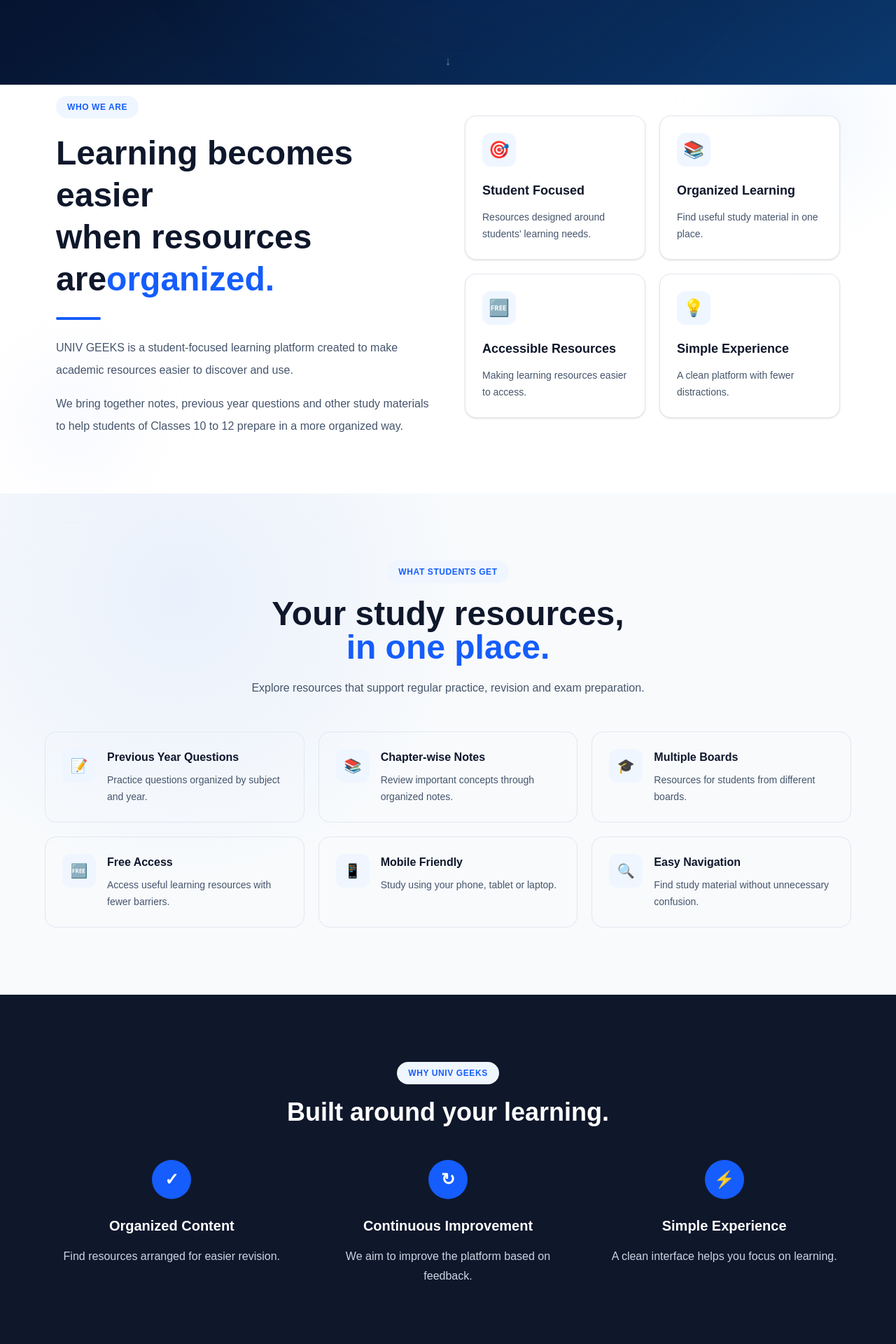
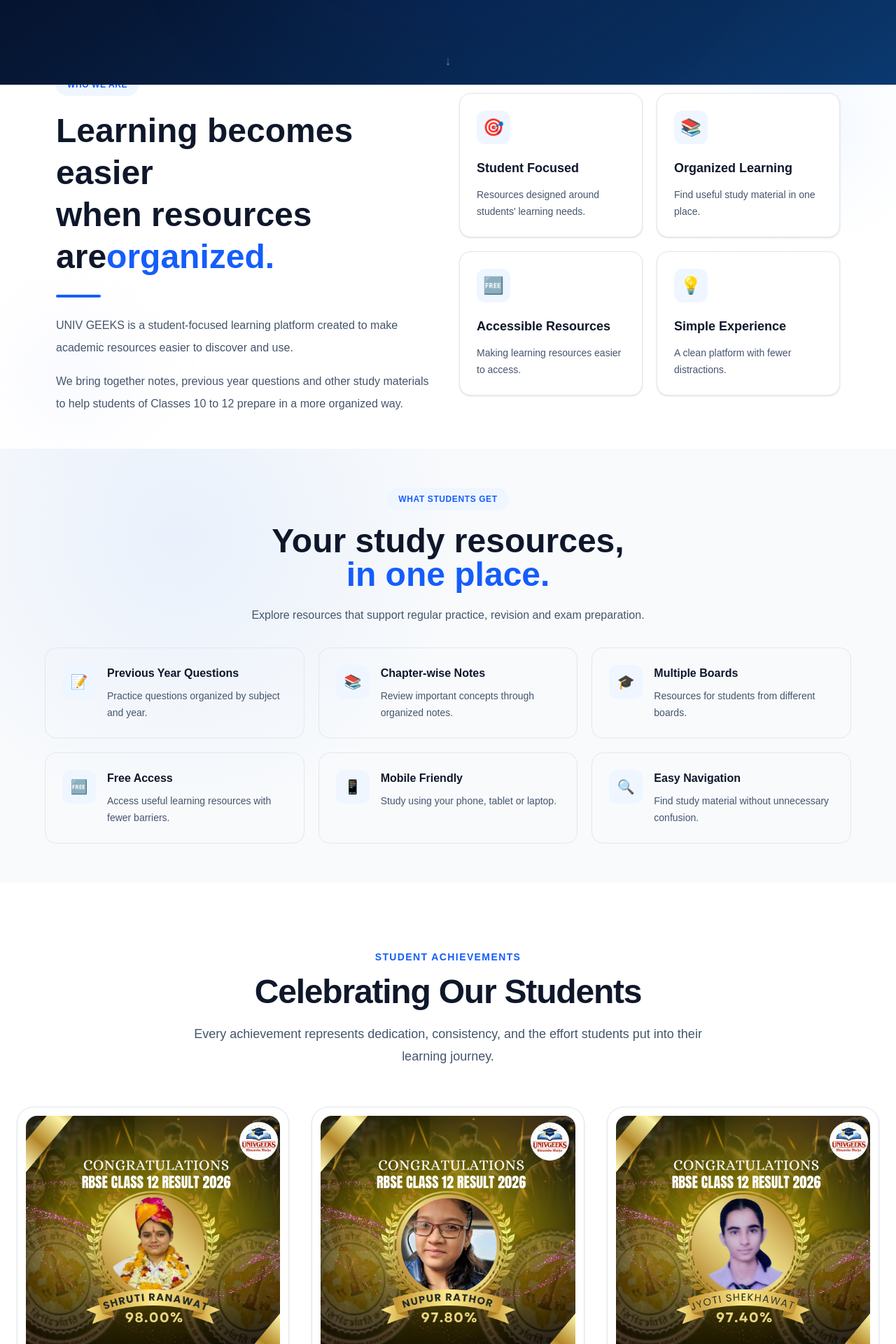
Before and after one commit to avnisonava147/Univ-Geeks, a Next.js app in the folder frontend/: page /about in a window 1280 px wide. Shown: the part 760-2680 px from the top of the page at 70% size. Built offline with nearby package versions, Linux system fonts and the light colour scheme.

Commit message:
Reduced the spacing between the sections

```diff
--- a/frontend/app/about/page.tsx
+++ b/frontend/app/about/page.tsx
@@ -347,12 +347,12 @@
           2. WHO WE ARE
       ================================================= */}
 
-      <section className="relative z-10 -mt-16 rounded-t-[3rem] sofy-grid-50 px-6 py-20 md:px-12 lg:px-20">
+      <section className="relative z-10 -mt-16 rounded-t-[3rem] sofy-grid-50 px-6 py-12 md:px-12 lg:px-20">
         <div className="pointer-events-none absolute right-10 top-10 h-40 w-40 rounded-full bg-blue-100/50 blur-3xl" />
 
 <div className="pointer-events-none absolute bottom-10 left-10 h-32 w-32 rounded-full bg-indigo-100/40 blur-3xl" />
 
-        <div className="mx-auto grid max-w-6xl items-center gap-12 lg:grid-cols-2">
+        <div className="mx-auto grid max-w-6xl items-center gap-8 lg:grid-cols-2">
 
           <Reveal>
 
@@ -449,7 +449,7 @@
           3. WHAT STUDENTS GET
       ================================================= */}
 
-      <section className="soft-glow px-6 py-20 sm:py-24">
+      <section className="soft-glow px-6 py-12 sm:py-14">
 
         <div className="mx-auto max-w-6xl">
 
@@ -479,7 +479,7 @@
           </Reveal>
 
 
-          <div className="mt-12 grid gap-5 sm:grid-cols-2 lg:grid-cols-3">
+          <div className="mt-8 grid gap-5 sm:grid-cols-2 lg:grid-cols-3">
 
             {[
               {
@@ -546,12 +546,14 @@
 
       </section>
 
+          <StudentSuccess />
+
 
       {/* =================================================
           4. WHY CHOOSE US
       ================================================= */}
 
-      <section className="bg-slate-900 px-6 py-20 text-white sm:py-24">
+      <section className="bg-slate-900 px-6 py-12 text-white sm:py-14">
 
         <div className="mx-auto max-w-6xl">
 
@@ -572,7 +574,7 @@
           </Reveal>
 
 
-          <div className="mt-12 grid gap-8 md:grid-cols-3">
+          <div className="mt-8 grid gap-6 md:grid-cols-3">
 
             {[
               {
@@ -620,17 +622,11 @@
 
       </section>
 
-
-
-
-      <StudentSuccess />
-
-
       {/* =================================================
           6. FOUNDER
       ================================================= */}
       {/* Founder Section */}
-<section className="soft-glow-50 px-6 py-20 sm:py-24">
+<section className="soft-glow-50 px-6 py-12 sm:py-14">
   <div className="mx-auto max-w-5xl">
 
     {/* Heading */}
@@ -648,7 +644,7 @@
 
     {/* Founder Card */}
     <Reveal delay={150}>
-      <div className="mt-12 grid overflow-hidden rounded-3xl border border-slate-200 bg-white shadow-sm md:grid-cols-2">
+      <div className="mt-8 grid overflow-hidden rounded-3xl border border-slate-200 bg-white shadow-sm md:grid-cols-2">
 
         {/* Founder Photo */}
         <div className="relative min-h-80 overflow-hidden bg-blue-50">
@@ -691,7 +687,7 @@
           7. ANIMATED STATISTICS
       ================================================= */}
 
-      <section className="px-6 py-20 sm:py-24">
+      <section className="px-6 py-12 sm:py-14">
 
         <div className="mx-auto max-w-6xl">
 
@@ -712,7 +708,7 @@
           </Reveal>
 
 
-          <div className="mt-12 grid grid-cols-2 gap-5 md:grid-cols-4">
+          <div className="mt-8 grid grid-cols-2 gap-5 md:grid-cols-4">
 
             {[
               {
@@ -764,7 +760,7 @@
           8. CONTACT
       ================================================= */}
 
-      <section className="bg-blue-50/60 px-6 py-20 sm:py-24">
+      <section className="bg-blue-50/60 px-6 py-12 sm:py-14">
 
         <div className="mx-auto max-w-5xl">
 
@@ -818,7 +814,7 @@
           9. FINAL CTA
       ================================================= */}
 
-      <section className="px-6 py-20 sm:py-24">
+      <section className="px-6 py-12 sm:py-14">
 
         <div className="mx-auto max-w-6xl">
 
```
